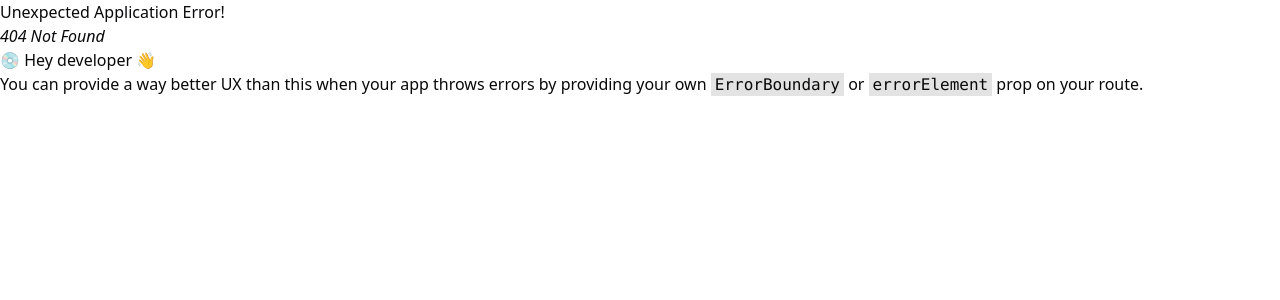
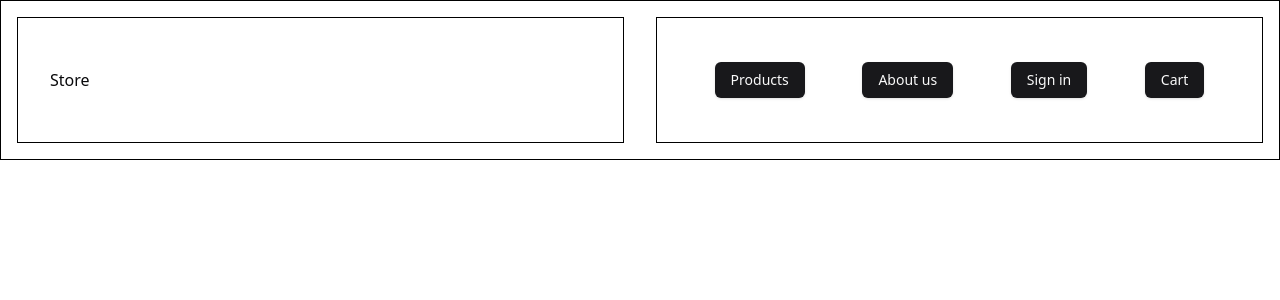
Before and after one commit to RahulDasKumar/TextbookSharingApplication, a React (Vite) app: page /products in a window 1280 px wide. Before the commit this address had no page. Shown: the top 300 px of the page. Built offline with nearby package versions, Linux system fonts and the light colour scheme.

Commit message:
Products Page

```diff
--- a/src/App.jsx
+++ b/src/App.jsx
@@ -12,11 +12,13 @@ import { BrowserRouter } from "react-router-dom";
 import { Route, createBrowserRouter, createRoutesFromElements, RouterProvider } from 'react-router-dom';
 import Login from "./Login";
 import HomePage from "./HomePage";
+import Products from "./Products";
 
 const routeDefinitions = createRoutesFromElements(
   <Route>
     <Route path="/" element={<HomePage/>}/>
     <Route path="/login" element={<Login />} />
+    <Route path="/products" element={<Products />} />
   </Route>
 )
 const route = createBrowserRouter(routeDefinitions)
--- a/src/Navbar.jsx
+++ b/src/Navbar.jsx
@@ -2,6 +2,7 @@ import React, { useState } from "react";
 import { Button } from "./components/ui/button"
 import { Route,Routes,Link } from "react-router-dom";
 import Login from "./Login";
+import Products from "./Products";
 
 export default function Navbar(){
     return  (
@@ -10,7 +11,7 @@ export default function Navbar(){
                 <a href="#" className=" ml-8">Store</a>
             </section>
             <section className="w-2/4 h-4/5 m-4 border border-black flex flex-row justify-evenly items-center">
-                <Button>Products</Button>
+                <Button><Link to="/products">Products</Link></Button>
                 <Button>About us</Button>
                 <Button><Link to="/login">Sign in</Link></Button>
                 <Button>Cart</Button>
--- /dev/null
+++ b/src/Products.jsx
@@ -0,0 +1,16 @@
+"use client"
+
+import React, { useState } from "react";
+
+import Navbar from "./Navbar";
+
+export default function ProductsPage() {
+    const [date, setDate] = useState(new Date());
+
+    return (
+        <>
+            <Navbar />
+        </>
+
+    );
+}
```
